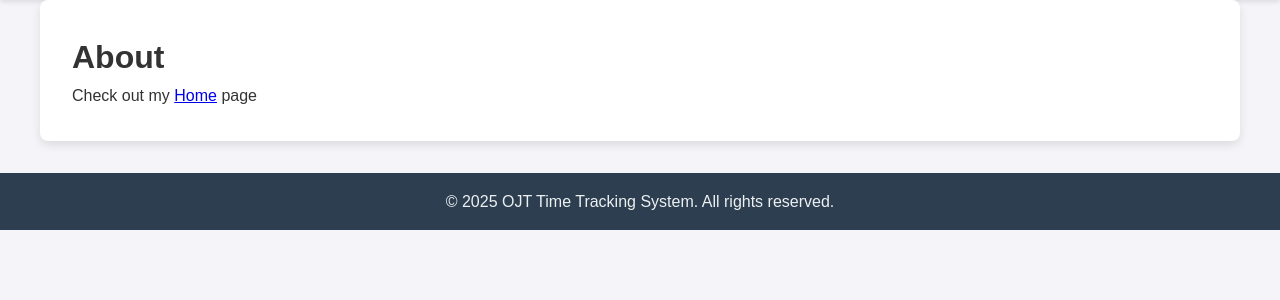
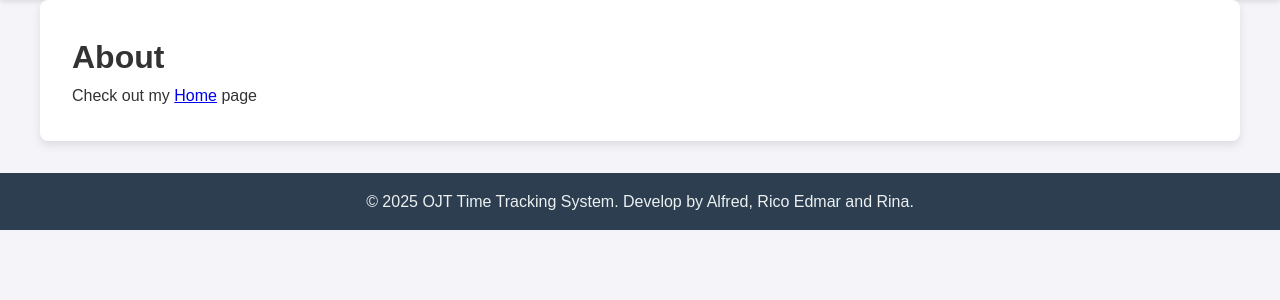
Before and after one commit to AlfredOfficial/Check-In-System-Python, a Django app: page /about/ in a window 1280 px wide. Shown: the part 72-372 px from the top of the page. Run offline with Django 5.2, Linux system fonts and the light colour scheme.

Commit message:
editing the footer

```diff
--- a/grouproject/grouproject/templates/layout.html
+++ b/grouproject/grouproject/templates/layout.html
@@ -37,7 +37,7 @@
     </main>
 
     <footer style="text-align: center; padding: 1rem; background-color: #2c3e50; color: #ecf0f1; margin-top: 2rem;">
-        &copy; 2025 OJT Time Tracking System. All rights reserved.
+        &copy; 2025 OJT Time Tracking System. Develop by Alfred, Rico Edmar and Rina.
     </footer>
 
 </body>
```
